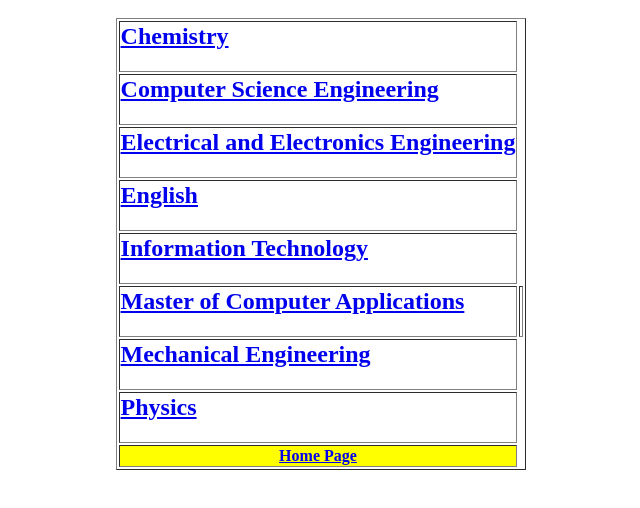
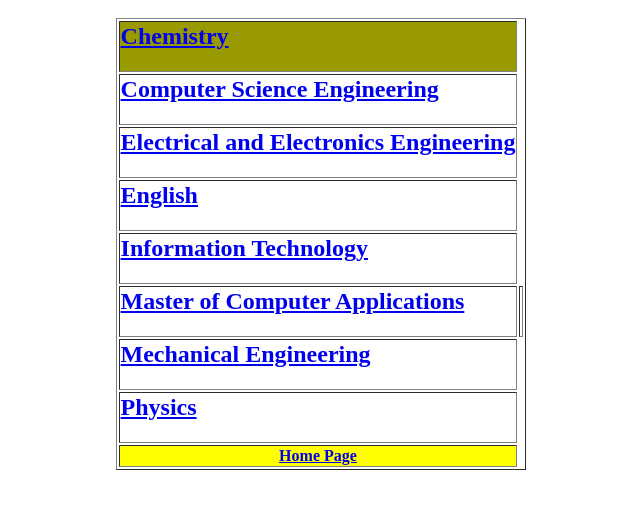
Before and after one commit to marirenga2004/mvlc_world, a plain HTML site: page Question_Bank.html in a window 1280 px wide. In both pictures the pointer is over the element "Chemistry". Shown: the part 48-556 px from the top of the page, without its empty margins (319-959 px from the left). Drawn offline with Linux system fonts and the light colour scheme.

Commit message:
Update Question_Bank.html

```diff
--- a/Question_Bank.html
+++ b/Question_Bank.html
@@ -2,10 +2,16 @@
 <head>
 <title> MVLC - Question Bank </title>
 <h1 style="color:red;" align=center> MVLC - Question Bank </h1>
+  <style>
+    tbody tr:hover {
+ 		 background-color: #999900;
+  		 color: blue;
+		}
+  </style>
 </head>
 <body>
 <table  border=1 align=center>
-
+<tbody>
 <tr> <td> <a href='19BSS11-ENGINEERING-CHEMISTRY-Question-Bank.html'> <h2>Chemistry </h2></a> </td> </tr>
 <tr> <td> <a href='19GES02-Programming-for-Problem-Solving-Techniques-Question-Bank.html'> <h2> Computer Science Engineering</h2> </a> </td> </tr>
 <tr> <td> <a href='19BSS26-Numerical-Methods-Question-Bank.html'> <h2> Electrical and Electronics Engineering </h2> </a> </td> </tr>
@@ -15,6 +21,7 @@
 <tr> <td> <a href='EM-Question-Bank.html'> <h2> Mechanical Engineering </h2> </a> </td> </tr>
 <tr> <td> <a href='19BSS01-ENGINEERING-PHYSICS-Question-Bank.html'> <h2> Physics  </h2> </a> </td> </tr>
 <tr> <td style="text-align: center;font-weight: bold;" bgcolor="yellow"> <a href="index.html"> Home Page </a></td></tr>
+  </tbody>
 </table>
 </body>
 </html>
```
